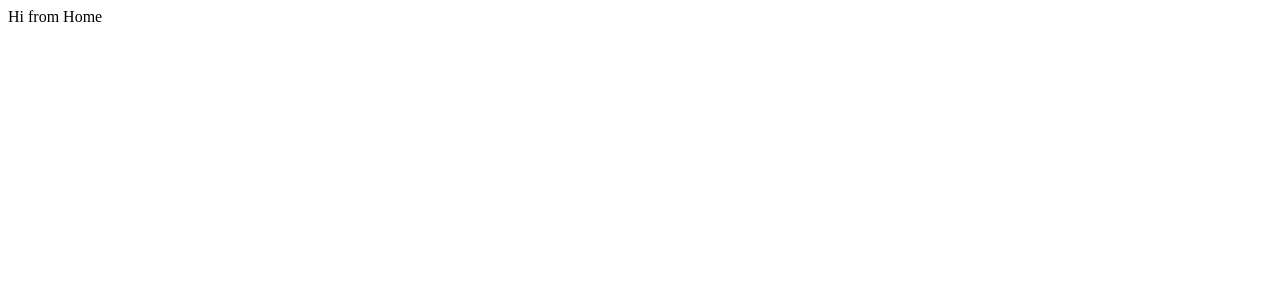
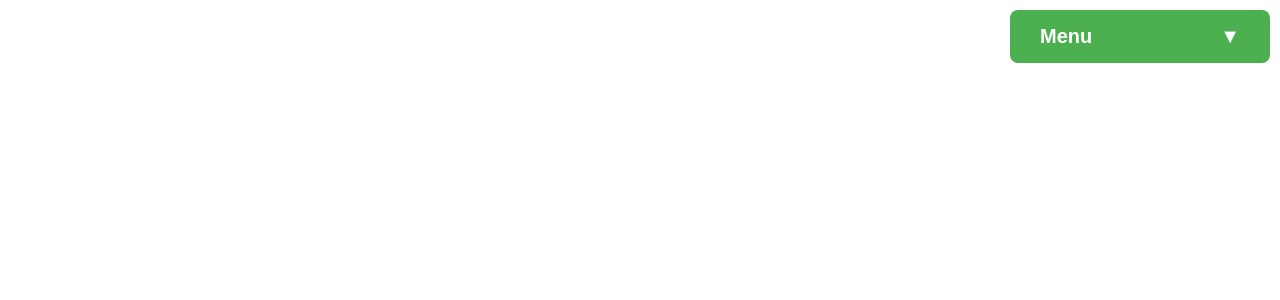
Before and after one commit to RazvanOara/ECHIPA_10_PIU_2024, a React (Create React App) app in the folder crowd_sourcing_app/: page / in a window 1280 px wide. Shown: the top 300 px of the page. Built offline with nearby package versions, Linux system fonts and the light colour scheme.

Commit message:
dropdown-implement (#1)

```diff
--- /dev/null
+++ b/crowd_sourcing_app/src/components/DropDown/DropdownMenu.css
@@ -0,0 +1,81 @@
+/* Dropdown container */
+.dropdown-menu {
+    position: absolute;
+    top: 10px;  /* Vertical position */
+    right: 10px; /* Horizontal position */
+    z-index: 1000; /* Ensure it stays above other elements */
+    font-family: 'Arial', sans-serif; /* Font styling */
+  }
+
+  /* Style for the custom dropdown button */
+  .dropdown-button {
+    padding: 15px 30px;
+    font-size: 20px;
+    font-weight: bold;
+    background-color: #4CAF50; /* Green background */
+    color: white; /* White text */
+    border-radius: 8px;
+    cursor: pointer;
+    display: flex;
+    justify-content: space-between;
+    align-items: center;
+    width: 200px; /* Width of the dropdown button */
+    text-align: center;
+    transition: background-color 0.3s ease, transform 0.2s ease;
+  }
+
+  /* Hover effect for the dropdown button */
+  .dropdown-button:hover {
+    background-color: #45a049; /* Darker green on hover */
+    transform: scale(1.05); /* Slight zoom effect */
+  }
+
+  /* Custom arrow for dropdown button */
+  .arrow {
+    font-size: 20px;
+    margin-left: 10px;
+  }
+
+  /* Style for the dropdown options */
+  .dropdown-options {
+    list-style: none;
+    margin: 0;
+    padding: 0;
+    background-color: #ffffff; /* White background for options */
+    border-radius: 8px;
+    box-shadow: 0 4px 12px rgba(0, 0, 0, 0.2); /* Shadow for depth */
+    position: absolute;
+    top: 60px; /* Position below the button */
+    left: 50%; /* Position from the center of the button */
+    transform: translateX(-50%); /* Center the options horizontally */
+    width: 200px; /* Match the width of the button */
+    transition: max-height 0.3s ease, padding 0.3s ease;
+    overflow: hidden; /* Hide overflow for animation */
+  }
+
+  /* Style for each option */
+  .dropdown-options li {
+    padding: 20px; /* Increase padding to match the button size */
+    font-size: 20px; /* Same font size as the button */
+    color: #333; /* Dark text color */
+    cursor: pointer;
+    transition: background-color 0.3s ease, transform 0.2s ease;
+    text-align: center; /* Center the text */
+  }
+
+  /* Hover effect for options */
+  .dropdown-options li:hover {
+    background-color: #f1f1f1; /* Light hover effect */
+    transform: scale(1.05); /* Slight zoom effect for options */
+  }
+
+  /* Animation for opening/closing the dropdown */
+  .dropdown-menu.open .dropdown-options {
+    max-height: 300px; /* Max height for the dropdown when open */
+    padding-bottom: 10px; /* Space for the options */
+  }
+
+  .dropdown-menu.closed .dropdown-options {
+    max-height: 0; /* Collapse the dropdown */
+    padding-bottom: 0; /* Remove space when closed */
+  }
--- /dev/null
+++ b/crowd_sourcing_app/src/components/DropDown/DropdownMenu.js
@@ -0,0 +1,36 @@
+import React, { useState } from 'react';
+import './DropdownMenu.css'; // Import custom CSS for styling
+
+const DropdownMenu = ({ onOptionChange }) => {
+  const [isOpen, setIsOpen] = useState(false); // State to manage open/close
+
+  const toggleDropdown = () => {
+    setIsOpen(!isOpen); // Toggle the dropdown visibility
+  };
+
+  const handleOptionClick = (option) => {
+    onOptionChange(option); // Pass the selected option to the parent component
+    setIsOpen(false); // Close the dropdown after selection
+  };
+
+  return (
+    <div className={`dropdown-menu ${isOpen ? 'open' : 'closed'}`}>
+      {/* Custom dropdown button */}
+      <div className="dropdown-button" onClick={toggleDropdown}>
+        Menu {/* Keep the button text static */}
+        <span className="arrow"> ▼</span> {/* Custom arrow */}
+      </div>
+
+      {/* Custom dropdown options */}
+      {isOpen && (
+        <ul className="dropdown-options">
+          <li onClick={() => handleOptionClick('Option1')}>Semnaleaza o problema</li>
+          <li onClick={() => handleOptionClick('Option2')}>Option 2</li>
+          <li onClick={() => handleOptionClick('Option3')}>Option 3</li>
+        </ul>
+      )}
+    </div>
+  );
+};
+
+export default DropdownMenu;
--- a/crowd_sourcing_app/src/components/views/Home.js
+++ b/crowd_sourcing_app/src/components/views/Home.js
@@ -1,8 +1,8 @@
-
+import DropdownMenu from "../DropDown/DropdownMenu";
 const Home = () => {
     return (
         <>
-            Hi from Home
+         <DropdownMenu/>
         </>
     );
 };
```
Also changed, not shown: crowd_sourcing_app/src/components/DropDown/MapComponent.js (added, +28 -0 lines).
